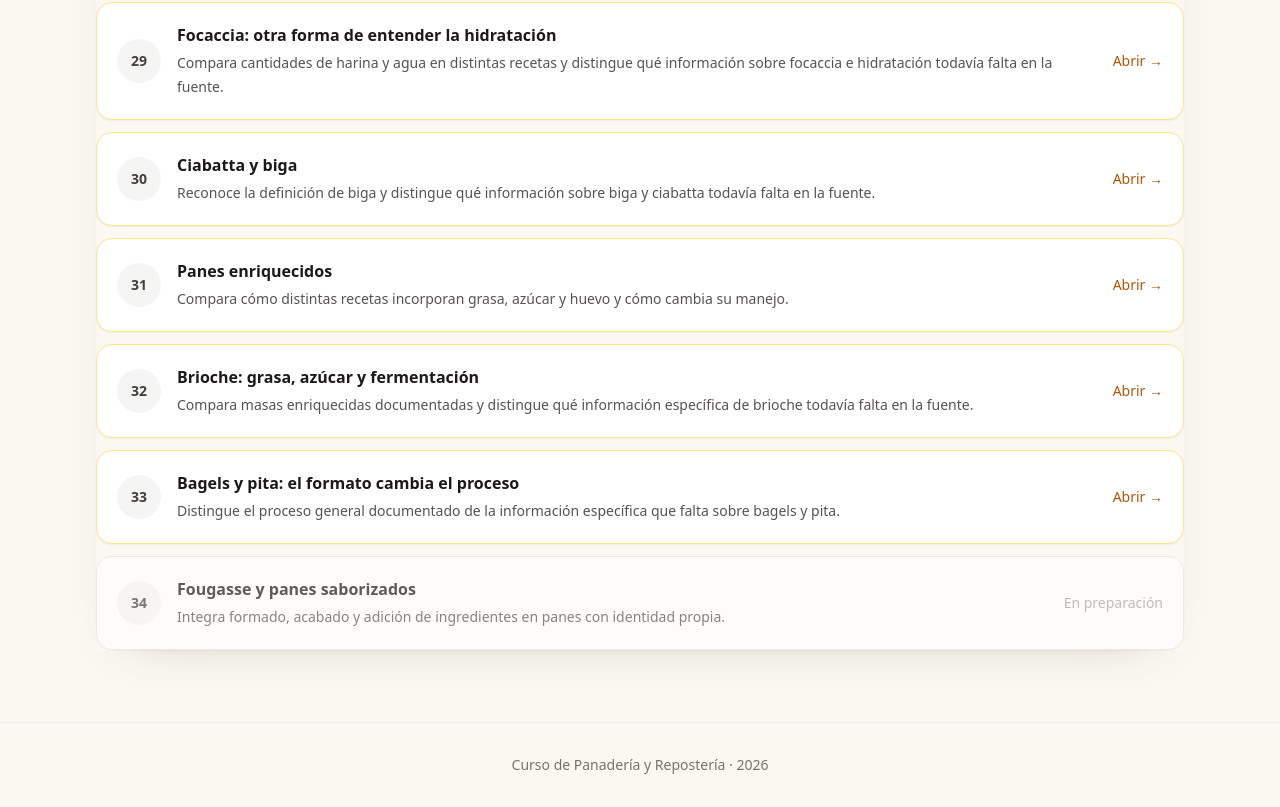
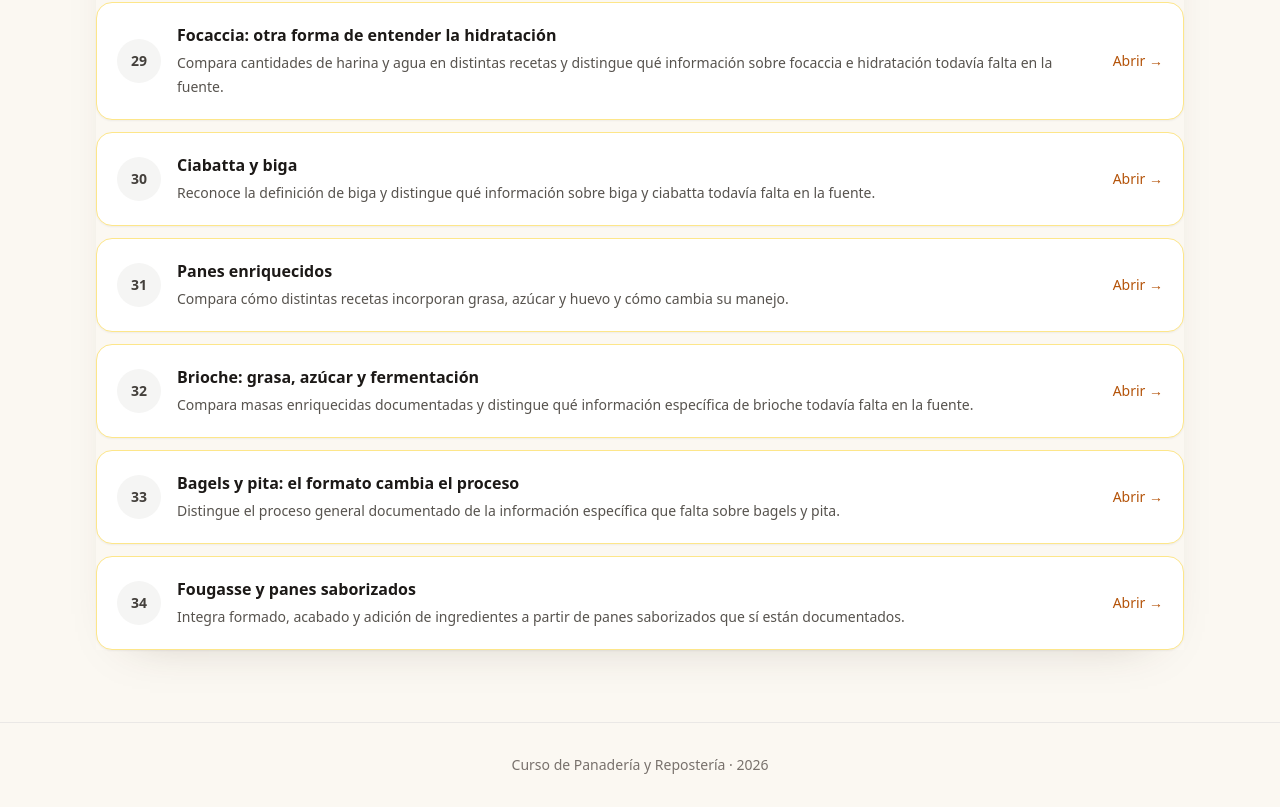
Before and after one commit to Drworm82/CursoPanadero, a Next.js app: page /modulo-4 in a window 1280 px wide. Shown: the part 1203-2010 px from the top of the page. Built offline with nearby package versions, Linux system fonts and the light colour scheme; no server answers.

Commit message:
Activate lesson 34

```diff
--- a/pages/modulo-4.js
+++ b/pages/modulo-4.js
@@ -17,7 +17,7 @@ const lessons = [
   ['31', 'Panes enriquecidos', 'Compara cómo distintas recetas incorporan grasa, azúcar y huevo y cómo cambia su manejo.', '/leccion-panes-enriquecidos'],
   ['32', 'Brioche: grasa, azúcar y fermentación', 'Compara masas enriquecidas documentadas y distingue qué información específica de brioche todavía falta en la fuente.', '/leccion-brioche-grasa-azucar-fermentacion'],
   ['33', 'Bagels y pita: el formato cambia el proceso', 'Distingue el proceso general documentado de la información específica que falta sobre bagels y pita.', '/leccion-bagels-y-pita'],
-  ['34', 'Fougasse y panes saborizados', 'Integra formado, acabado y adición de ingredientes en panes con identidad propia.', '#'],
+  ['34', 'Fougasse y panes saborizados', 'Integra formado, acabado y adición de ingredientes a partir de panes saborizados que sí están documentados.', '/leccion-fougasse-y-panes-saborizados'],
 ];
 
 export default function ModuleFourPage() {
```
